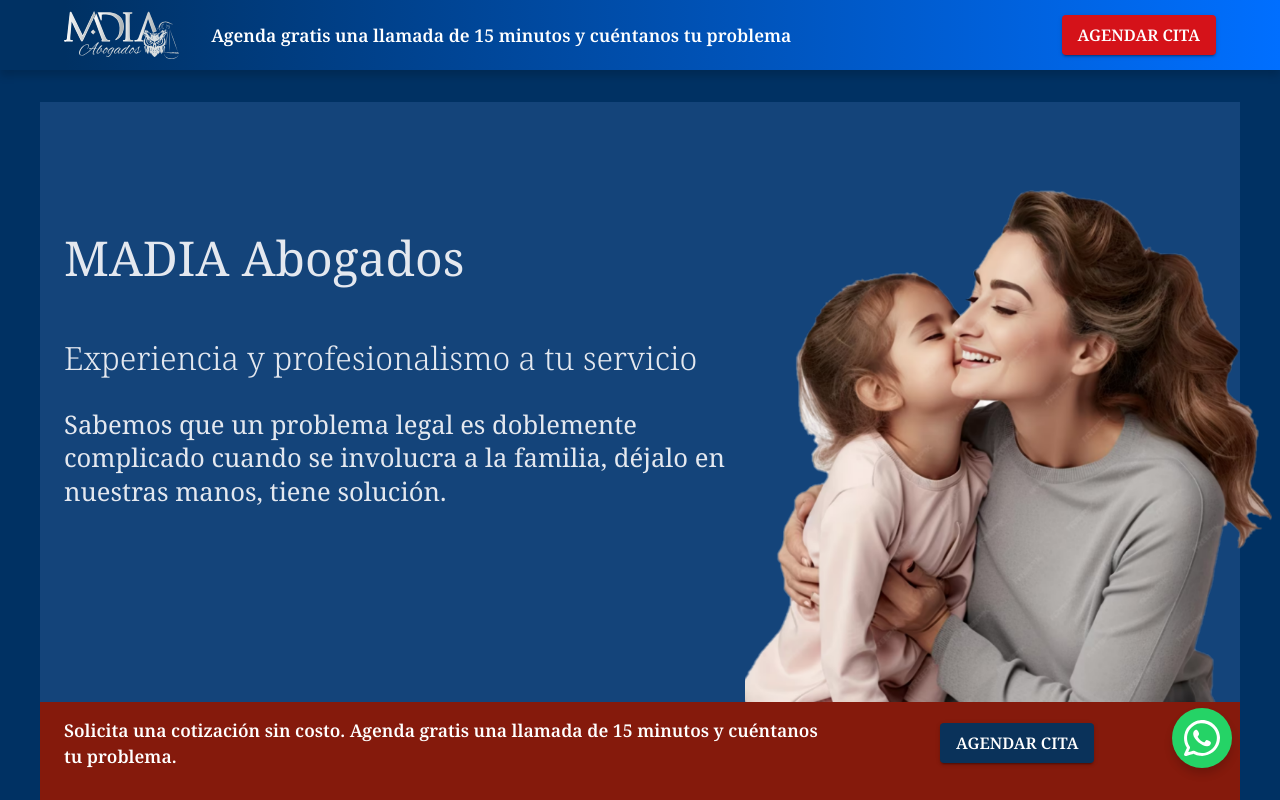
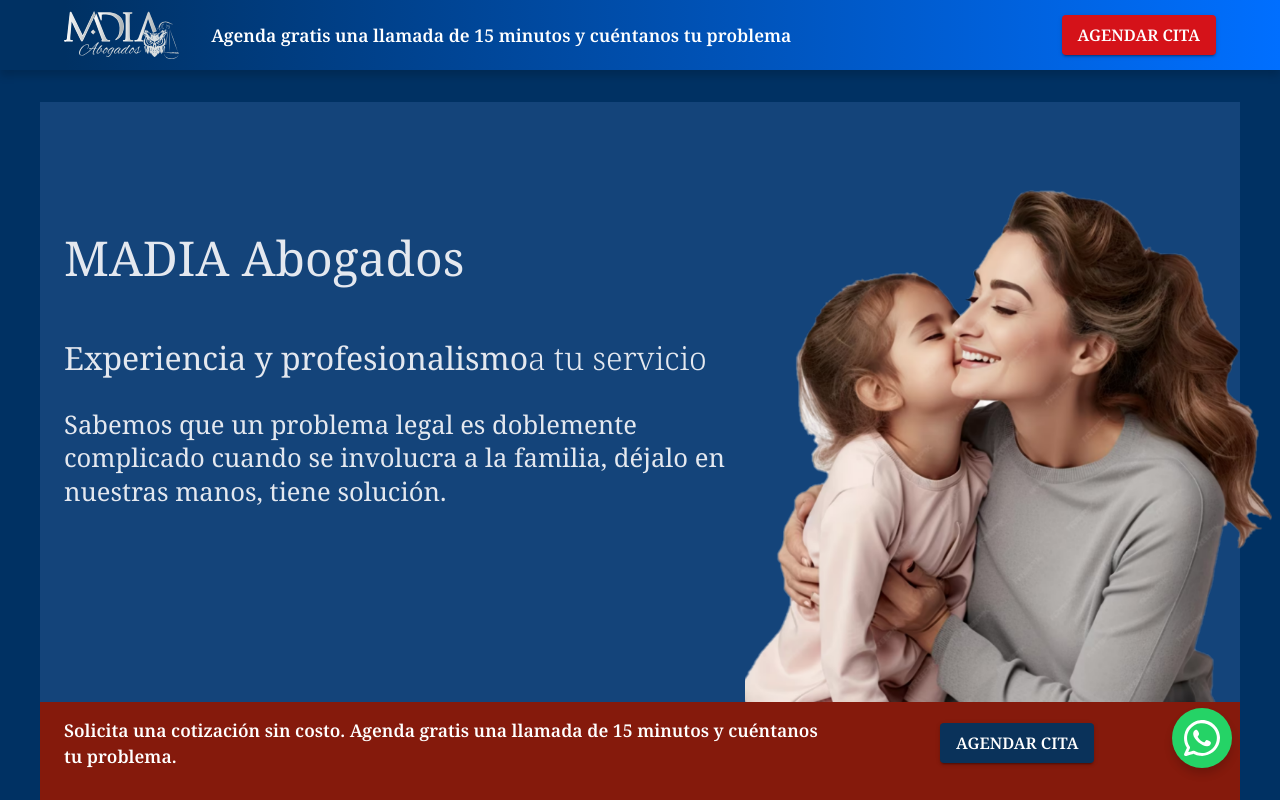
Before and after one commit to BrunoPCH/amadia, a React (Vite) app: page / in a window 1280 px wide. Shown: the top 800 px of the page. Built offline with nearby package versions, Linux system fonts and the light colour scheme.

Commit message:
semantic corrections ⚠️

```diff
--- a/src/components/AboutCard.jsx
+++ b/src/components/AboutCard.jsx
@@ -23,15 +23,17 @@
             className="grid-column-left-card "
           >
             <h1 className="font-light">
-              <em>MADIA Abogados</em>
+              <strong>MADIA Abogados</strong>
             </h1>
             <h2 className="font-light">
-              Experiencia y profesionalismo a&#160;tu&#160;servicio
+              <strong>Experiencia y profesionalismo</strong>
+              a&#160;tu&#160;servicio
             </h2>
             <h3 className="font-light">
-              Sabemos que un <em>problema legal</em> es&#160;doblemente
-              complicado cuando se&#160;involucra a la <em>familia</em>,
-              déjalo&#160;en nuestras&#160;manos, tiene&#160;<em>solución</em>.
+              Sabemos que un <strong>problema legal</strong> es&#160;doblemente
+              complicado cuando se&#160;involucra a la <strong>familia</strong>,
+              déjalo&#160;en nuestras&#160;manos, tiene&#160;
+              <strong>solución</strong>.
             </h3>
           </Grid>
           <Grid
```
